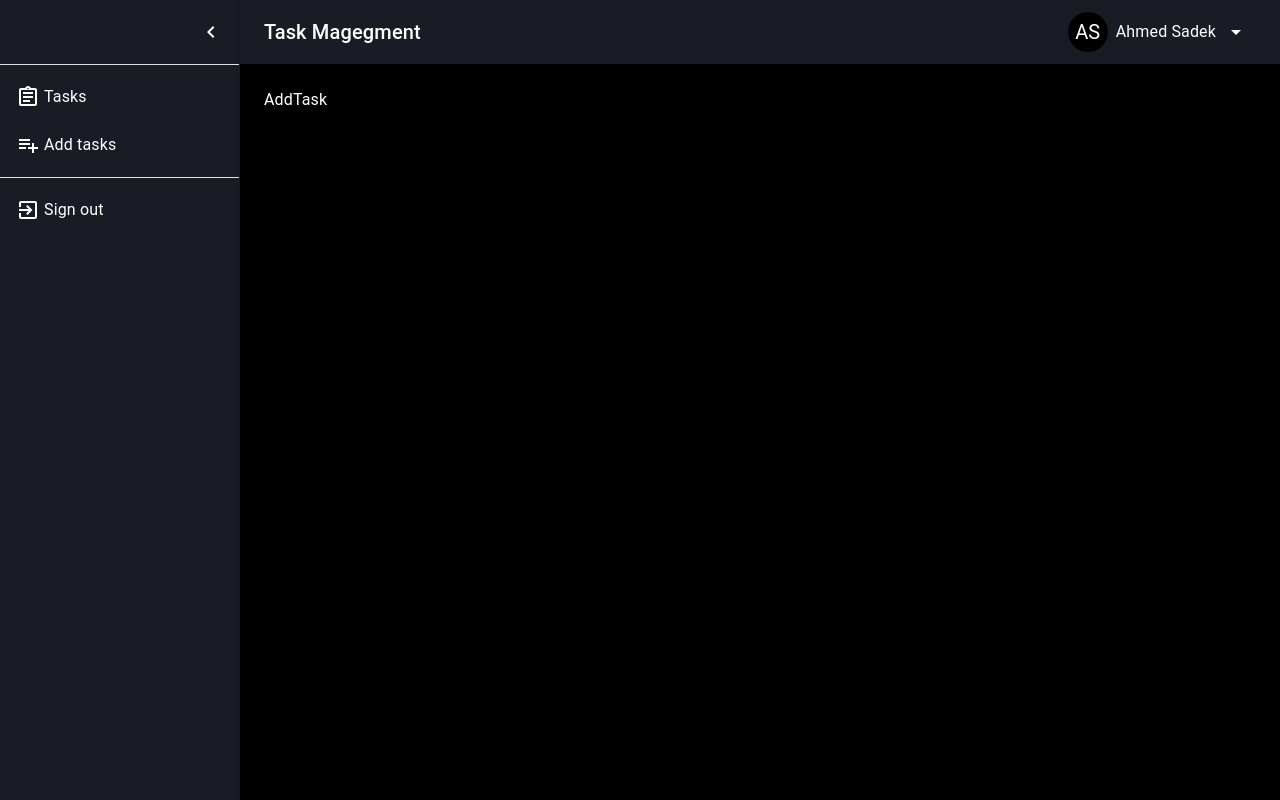
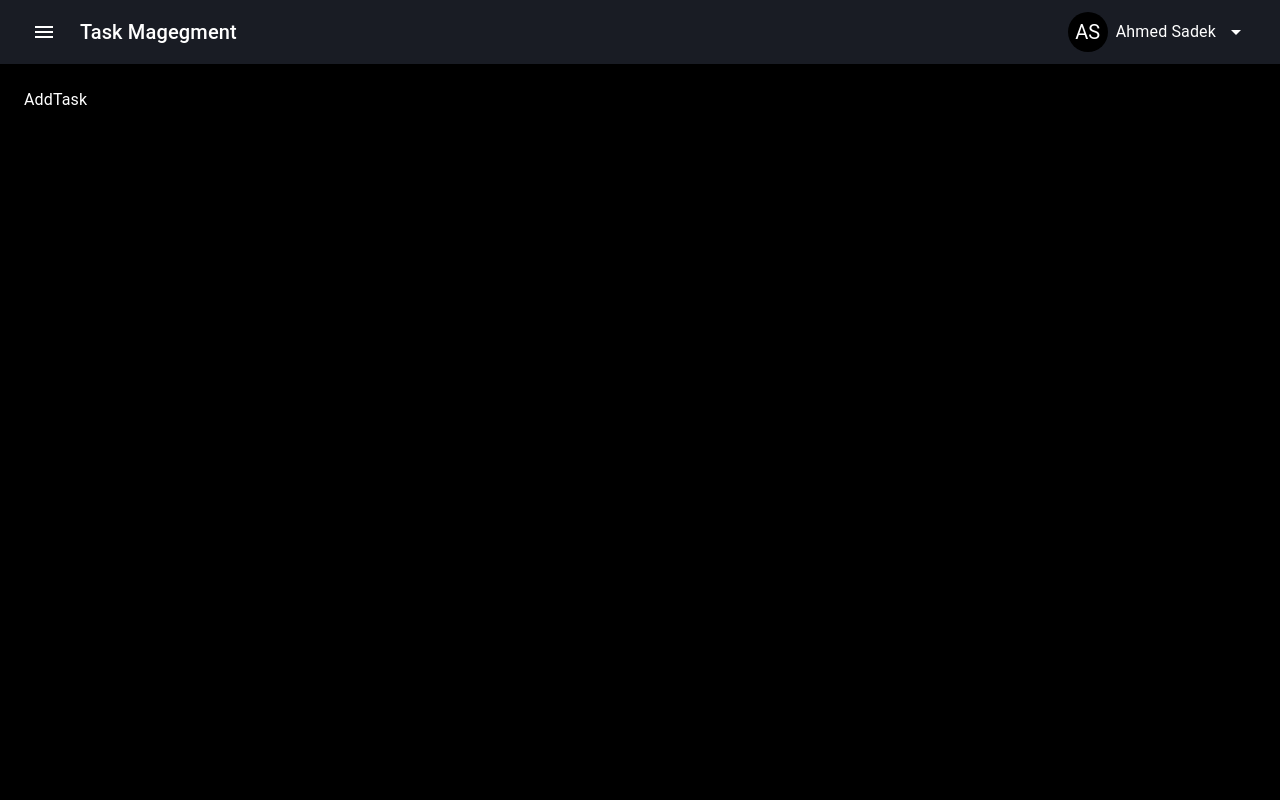
Before and after one commit to Ahmed-Sadek89/task-frontend-react-3-3-2024, a React (Create React App) app: page /task/add in a window 1280 px wide. Built offline with nearby package versions, Linux system fonts and the light colour scheme.

Commit message:
add more in layout.tsx

```diff
--- a/src/components/Layout/CustomAppBar.tsx
+++ b/src/components/Layout/CustomAppBar.tsx
@@ -3,54 +3,45 @@ import MuiAppBar, { AppBarProps as MuiAppBarProps } from '@mui/material/AppBar';
 import { useNavigate } from "react-router-dom";
 import MenuIcon from '@mui/icons-material/Menu';
 import CustomDropDown from "./CustomDropDown";
+import { appbarStyle, toolbarLeftStyle, toolbarRightStyle, toolbarStyle } from "./CustomStyles";
 
 type props = {
     open: boolean,
-    drawerWidth: number,
     handleDrawerOpen: () => void
 }
-const CustomAppBar = ({ open, drawerWidth, handleDrawerOpen }: props) => {
+const CustomAppBar = ({ open, handleDrawerOpen }: props) => {
     interface AppBarProps extends MuiAppBarProps {
         open?: boolean;
     }
-    const AppBar = styled(MuiAppBar, {
-        shouldForwardProp: (prop) => prop !== 'open',
-    })<AppBarProps>(({ theme, open }) => ({
-        transition: theme.transitions.create(['margin', 'width'], {
-            easing: theme.transitions.easing.sharp,
-            duration: theme.transitions.duration.leavingScreen,
-        }),
-        ...(open && {
-            width: `calc(100% - ${drawerWidth}px)`,
-            marginLeft: `${drawerWidth}px`,
-            transition: theme.transitions.create(['margin', 'width'], {
-                easing: theme.transitions.easing.easeOut,
-                duration: theme.transitions.duration.enteringScreen,
-            }),
-        }),
-    }));
-    const navigate = useNavigate()
+    const AppBar = styled(MuiAppBar)<AppBarProps>(() => ({}));
+    const navigate = useNavigate();
+
     return (
-        <AppBar position="fixed" open={open} sx={{ color: "secondary.light", backgroundColor: "secondary.main" }}>
-            <Toolbar sx={{display: 'flex',justifyContent: "space-between", alignItems: 'center'}}>
-                <Box sx={{flex: '1', display: 'flex', alignItems: 'center'}}>
+        <AppBar position="fixed" open={open} sx={appbarStyle}>
+            <Toolbar sx={toolbarStyle}>
+                <Box sx={toolbarLeftStyle}>
                     <IconButton
                         color="inherit"
-                        aria-label="open drawer"
+                        sx={{ mr: 2, ...(open && { display: 'none' }), display: {xs:"none", md: "flex"} }}
                         onClick={handleDrawerOpen}
-                        edge="start"
-                        sx={{ mr: 2, ...(open && { display: 'none' }) }}
                     >
                         <MenuIcon />
                     </IconButton>
-                    <Typography variant="h6" noWrap component="div" onClick={() => navigate('/')} sx={{ cursor: "pointer" }}>
+                    <Typography variant="h6" onClick={() => navigate('/')} sx={{ cursor: "pointer" }}>
                         Task Magegment
                     </Typography>
                 </Box>
-                <Box sx={{ display: 'flex', alignItems: 'center', gap: 1}}>
+                <Box sx={toolbarRightStyle}>
                     {/* <Avatar alt="Remy Sharp" src="/static/images/avatar/1.jpg" /> */}
                     <Avatar sx={{ bgcolor: 'secondary.dark' }}>AS</Avatar>
                     <CustomDropDown />
+                    <IconButton
+                        color="inherit"
+                        onClick={handleDrawerOpen}
+                        sx={{ mr: 2, ...(open && { display: 'none' }), display: {xs:"block", md: "none"}}}
+                    >
+                        <MenuIcon />
+                    </IconButton>
                 </Box>
             </Toolbar>
         </AppBar>
--- /dev/null
+++ b/src/components/Layout/CustomDrawer.tsx
@@ -0,0 +1,56 @@
+import ChevronRightOutlinedIcon from '@mui/icons-material/ChevronRightOutlined';
+import ChevronLeftOutlinedIcon from '@mui/icons-material/ChevronLeftOutlined';
+import CustomLists from './CustomLists';
+import { Drawer, IconButton, styled } from '@mui/material';
+
+const DrawerHeader = styled('div')(({ theme }) => ({
+    display: 'flex',
+    alignItems: 'center',
+    padding: theme.spacing(0, 1),
+    ...theme.mixins.toolbar,
+    justifyContent: 'flex-end',
+}));
+const drawerWidth = 240;
+
+const DrawerContent = ({ handleDrawerClose }: { handleDrawerClose: () => void }) => {
+    return (
+        <>
+            <DrawerHeader >
+                <IconButton onClick={handleDrawerClose} sx={{ color: "secondary.light" }}>
+                    <ChevronLeftOutlinedIcon sx={{ display: { xs: 'none', md: "block" }, color: "secondary.light" }} />
+                    <ChevronRightOutlinedIcon sx={{ display: { xs: 'block', md: "none" }, color: "secondary.light" }} />
+                </IconButton>
+            </DrawerHeader>
+            <CustomLists handleDrawerClose={handleDrawerClose}/>
+        </>
+    )
+}
+
+type props = {
+    open: boolean,
+    anchor: "left" | "right",
+    display: {xs: string, md: string},
+    handleDrawerClose: () => void
+}
+const CustomDrawer = ({ open, anchor, display, handleDrawerClose }: props) => {
+    return (
+        <Drawer
+            sx={{
+                display,
+                width: drawerWidth,
+                flexShrink: 0,
+                '& .MuiDrawer-paper': {
+                    width: drawerWidth,
+                    boxSizing: 'border-box',
+                },
+            }}
+            variant="temporary"
+            anchor={anchor}
+            open={open}
+        >
+            <DrawerContent handleDrawerClose={handleDrawerClose} />
+        </Drawer>
+    )
+}
+
+export default CustomDrawer
--- a/src/components/Layout/CustomLists.tsx
+++ b/src/components/Layout/CustomLists.tsx
@@ -4,20 +4,21 @@ import AssignmentOutlinedIcon from '@mui/icons-material/AssignmentOutlined';
 import PlaylistAddOutlinedIcon from '@mui/icons-material/PlaylistAddOutlined';
 import ExitToAppOutlinedIcon from '@mui/icons-material/ExitToAppOutlined';
 
-const CustomLists = () => {
+const CustomLists = ({handleDrawerClose}: {handleDrawerClose: () => void}) => {
     const navigate = useNavigate();
+
     return (
         <>
             <Divider />
             <List>
                 <ListItem disablePadding>
-                    <ListItemButton onClick={() => navigate('/')}>
+                    <ListItemButton onClick={() => {handleDrawerClose(); navigate('/')}}>
                         <AssignmentOutlinedIcon />
                         <ListItemText primary={"Tasks"} />
                     </ListItemButton>
                 </ListItem>
                 <ListItem disablePadding>
-                    <ListItemButton onClick={() => navigate('/task/add')}>
+                    <ListItemButton onClick={() => {handleDrawerClose(); navigate('/task/add')}}>
                         <PlaylistAddOutlinedIcon />
                         <ListItemText primary={"Add tasks"} />
                     </ListItemButton>
--- /dev/null
+++ b/src/components/Layout/CustomStyles.ts
@@ -0,0 +1,4 @@
+export const appbarStyle = { color: "secondary.light", backgroundColor: "secondary.main" }
+export const toolbarStyle = { display: 'flex', justifyContent: "space-between", alignItems: 'center', flexWrap: "wrap" }
+export const toolbarLeftStyle = { flex: '1', display: 'flex', alignItems: 'center' }
+export const toolbarRightStyle = { display: 'flex', alignItems: 'center', gap: 1}
--- a/src/components/Layout/Layout.tsx
+++ b/src/components/Layout/Layout.tsx
@@ -1,11 +1,9 @@
 import * as React from 'react';
-import ChevronLeftIcon from '@mui/icons-material/ChevronLeft';
 import { Outlet } from 'react-router-dom';
-import CustomLists from './CustomLists';
 import CustomAppBar from './CustomAppBar';
-import { CssBaseline, Drawer,Box, IconButton, styled } from '@mui/material';
+import { Box, styled } from '@mui/material';
+import CustomDrawer from './CustomDrawer';
 
-const drawerWidth = 240;
 
 const Main = styled('main', { shouldForwardProp: (prop) => prop !== 'open' })<{
   open?: boolean;
@@ -16,7 +14,6 @@ const Main = styled('main', { shouldForwardProp: (prop) => prop !== 'open' })<{
     easing: theme.transitions.easing.sharp,
     duration: theme.transitions.duration.leavingScreen,
   }),
-    marginLeft: `-${drawerWidth}px`,
   ...(open && {
     transition: theme.transitions.create('margin', {
       easing: theme.transitions.easing.easeOut,
@@ -26,52 +23,29 @@ const Main = styled('main', { shouldForwardProp: (prop) => prop !== 'open' })<{
   }),
 }));
 
-
-
 const DrawerHeader = styled('div')(({ theme }) => ({
   display: 'flex',
   alignItems: 'center',
   padding: theme.spacing(0, 1),
-    // necessary for content to be below app bar
   ...theme.mixins.toolbar,
   justifyContent: 'flex-end',
 }));
 
 const Layout = () => {
-    const [open, setOpen] = React.useState(true);
-
+    const [open, setOpen] = React.useState(false);
     const handleDrawerOpen = () => {
         setOpen(true);
     };
-
     const handleDrawerClose = () => {
         setOpen(false);
     };
+
     return (
         <Box sx={{ display: 'flex' }} >
-            <CssBaseline />
-            <CustomAppBar open={open} drawerWidth={drawerWidth} handleDrawerOpen={handleDrawerOpen} />
-            <Drawer
-                sx={{
-                    width: drawerWidth,
-                    flexShrink: 0,
-                    '& .MuiDrawer-paper': {
-                        width: drawerWidth,
-                        boxSizing: 'border-box',
-                    },
-                }}
-                variant="persistent"
-                anchor="left"
-                open={open}
-            >
-                <DrawerHeader >
-                    <IconButton onClick={handleDrawerClose} sx={{color: "#fff"}}>
-                        <ChevronLeftIcon />
-                    </IconButton>
-                </DrawerHeader>
-                <CustomLists />
-            </Drawer>
-            <Main open={open}>
+            <CustomAppBar open={open} handleDrawerOpen={handleDrawerOpen} />
+            <CustomDrawer open={open} anchor={'right'} display={{ xs: "block", md: "none" }} handleDrawerClose={handleDrawerClose} />
+            <CustomDrawer open={open} anchor={'left'} display={{ xs: "none", md: "block" }} handleDrawerClose={handleDrawerClose} />
+            <Main>
                 <DrawerHeader />
                 <Outlet />
             </Main>
--- a/src/pages/Home/TasksTable.tsx
+++ b/src/pages/Home/TasksTable.tsx
@@ -11,7 +11,7 @@ const TasksTable = () => {
                 <TableRow>
                     {
                         tableHeading.map(index => (
-                            <TableCell sx={cellsInTableHead} align={index.align}>{index.title}</TableCell>
+                            <TableCell key={index.title} sx={cellsInTableHead} align={index.align}>{index.title}</TableCell>
                         ))
                     }
                 </TableRow>
@@ -19,7 +19,7 @@ const TasksTable = () => {
             <TableBody>
                 {rows.map((row) => (
                     <TableRow
-                        key={row.name}
+                        key={row.id}
                         sx={{ '&:last-child td, &:last-child th': { border: 0 } }}
                     >
                         <TableCell sx={cellsInTableBody} align="left">#{row.id}</TableCell>
```
Also changed, not shown: src/components/Layout/CustomDropDown.tsx (+9 -7 lines). Lines whose indentation alone changed are shown as unchanged.
